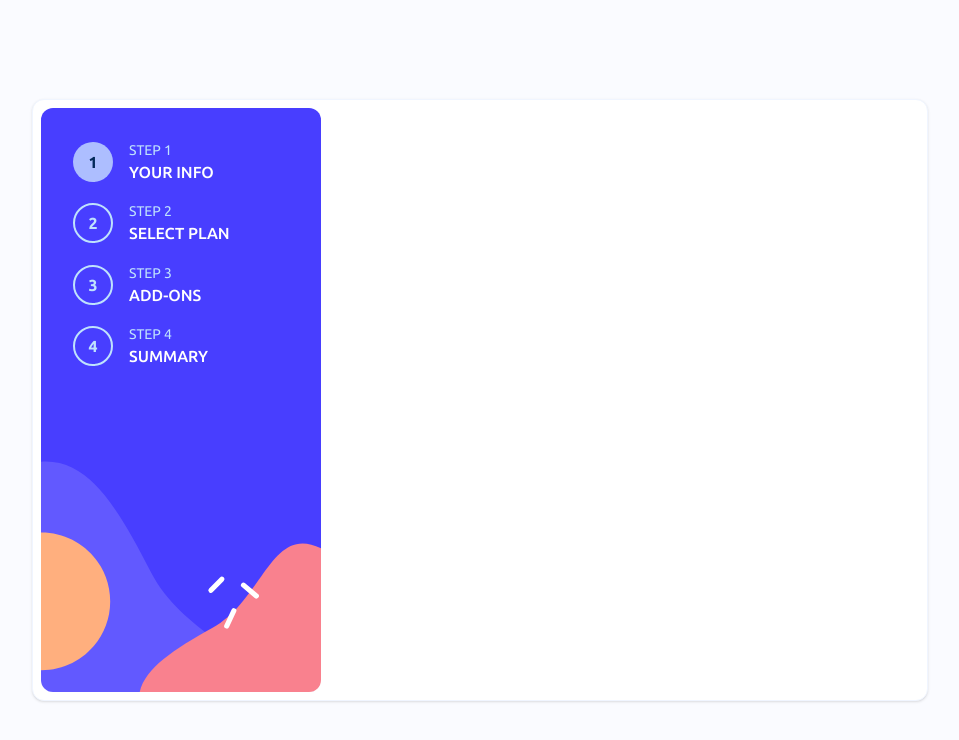
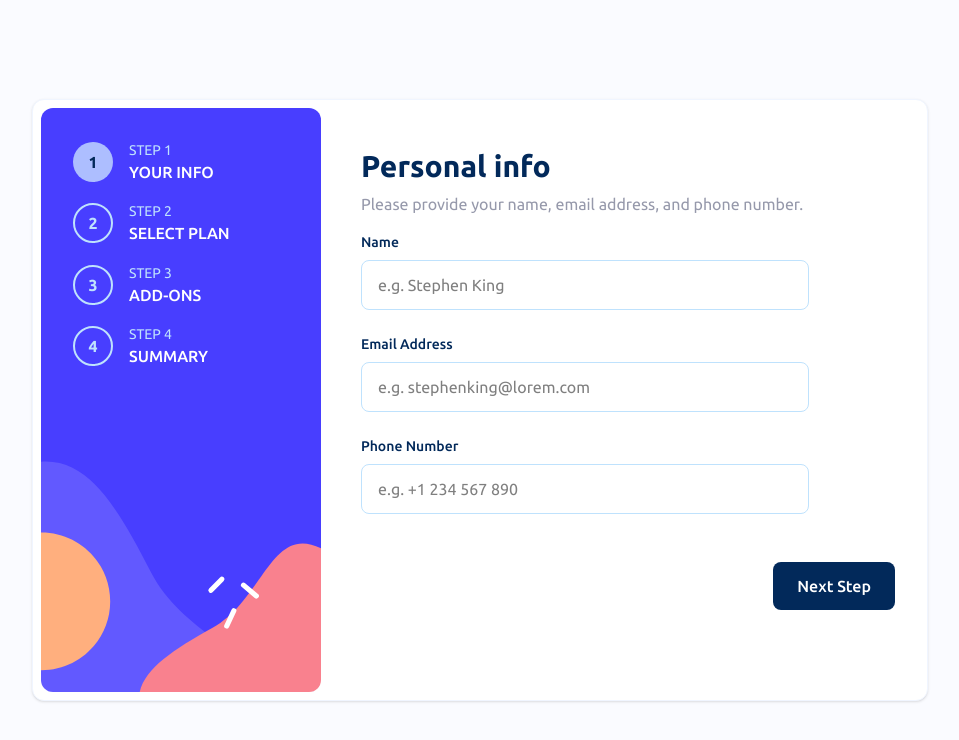
Before and after one commit to darshaandaghicha/multi-step-form, a Next.js app: page / in a window 1280 px wide. Shown: the top 740 px of the page, without its empty margins (160-1119 px from the left). Built offline with nearby package versions, Linux system fonts and the light colour scheme.

Commit message:
Personal Info Form Completed

```diff
--- a/package.json
+++ b/package.json
@@ -13,9 +13,11 @@
         "prepare": "husky"
     },
     "dependencies": {
+        "@hookform/resolvers": "^5.2.2",
         "next": "15.5.4",
         "react": "19.1.0",
         "react-dom": "19.1.0",
+        "react-hook-form": "^7.63.0",
         "zod": "^4.1.11"
     },
     "devDependencies": {
--- /dev/null
+++ b/src/components/form/FormArea.tsx
@@ -0,0 +1,255 @@
+'use client';
+
+import formSchema from '@/schema/formSchema';
+import { zodResolver } from '@hookform/resolvers/zod';
+import Image from 'next/image';
+import { Dispatch, SetStateAction } from 'react';
+import { useForm, UseFormReturn } from 'react-hook-form';
+import { z } from 'zod';
+
+const FormArea = ({ currentStep, setCurrentStep }: Props) => {
+    const formInfo = useForm<FormInfoType>({
+        resolver: zodResolver(formSchema),
+        mode: 'onBlur',
+    });
+    const { trigger, getValues } = formInfo;
+    const handleNext = async () => {
+        let isValid = false;
+        switch (currentStep) {
+            case 1:
+                isValid = await trigger([
+                    'personalInfo.name',
+                    'personalInfo.email',
+                    'personalInfo.phone',
+                ]);
+                break;
+            case 2:
+                isValid = await trigger(['plan.plan', 'plan.billingCycle']);
+                break;
+            case 3:
+                isValid = true;
+                break;
+            default:
+                isValid = true;
+        }
+        if (isValid) setCurrentStep(currentStep + 1);
+        console.log('V', getValues(), currentStep);
+    };
+    const handleBack = () => {
+        setCurrentStep(currentStep - 1);
+    };
+    const renderCurrentStep = () => {
+        switch (currentStep) {
+            case 1:
+                return <PersonalInfoForm formInfo={formInfo} />;
+            case 2:
+                return <SelectPlanForm />;
+            case 3:
+                return <AddOnsForm />;
+            case 4:
+                return <SummaryForm />;
+            case 5:
+                return <ThankYouForm />;
+            default:
+                return <NoForm />;
+        }
+    };
+
+    return (
+        <div className="flex flex-1 flex-col justify-between p-4">
+            <form className="flex flex-1 flex-col justify-between p-4">
+                {/* Form Content */}
+                <div className="flex-1">{renderCurrentStep()}</div>
+            </form>
+            {/* Navigation Buttons */}
+            {currentStep >= 1 && currentStep <= 4 && (
+                <div className="mt-8 flex justify-between">
+                    {currentStep > 1 && (
+                        <button
+                            className="text-grey-500 cursor-pointer hover:text-blue-950"
+                            onClick={handleBack}
+                        >
+                            Go Back
+                        </button>
+                    )}
+                    <button
+                        className="hover:bg-opacity-90 ml-auto cursor-pointer rounded-lg bg-blue-950 px-6 py-3 font-medium text-white"
+                        onClick={handleNext}
+                    >
+                        {currentStep === 4 ? 'Confirm' : 'Next Step'}
+                    </button>
+                </div>
+            )}
+        </div>
+    );
+};
+
+const PersonalInfoForm = ({
+    formInfo,
+}: {
+    formInfo: UseFormReturn<FormInfoType>;
+}) => {
+    const {
+        register,
+        formState: { errors },
+    } = formInfo;
+
+    return (
+        <div className="max-w-md">
+            <div className="mb-4">
+                <h1 className="mb-2 text-3xl font-bold text-blue-950">
+                    Personal info
+                </h1>
+                <p className="text-grey-500">
+                    Please provide your name, email address, and phone number.
+                </p>
+            </div>
+            <div className="space-y-6">
+                <div>
+                    <label
+                        htmlFor="name"
+                        className="mb-2 block text-sm font-medium text-blue-950"
+                    >
+                        Name
+                    </label>
+                    <input
+                        id="name"
+                        type="text"
+                        {...register('personalInfo.name')}
+                        placeholder="e.g. Stephen King"
+                        className={`w-full rounded-lg border px-4 py-3 focus:border-purple-600 focus:ring-1 focus:ring-purple-600 focus:outline-none ${
+                            errors.personalInfo?.name
+                                ? 'border-red-500'
+                                : 'border-blue-200'
+                        }`}
+                    />
+                    {errors.personalInfo?.name && (
+                        <p className="mt-1 text-sm text-red-500">
+                            {errors.personalInfo.name.message}
+                        </p>
+                    )}
+                </div>
+                <div>
+                    <label
+                        htmlFor="email"
+                        className="mb-2 block text-sm font-medium text-blue-950"
+                    >
+                        Email Address
+                    </label>
+                    <input
+                        id="email"
+                        type="email"
+                        {...register('personalInfo.email')}
+                        placeholder="e.g. stephenking@lorem.com"
+                        className={`w-full rounded-lg border px-4 py-3 focus:border-purple-600 focus:ring-1 focus:ring-purple-600 focus:outline-none ${
+                            errors.personalInfo?.email
+                                ? 'border-red-500'
+                                : 'border-blue-200'
+                        }`}
+                    />
+                    {errors.personalInfo?.email && (
+                        <p className="mt-1 text-sm text-red-500">
+                            {errors.personalInfo.email.message}
+                        </p>
+                    )}
+                </div>
+                <div>
+                    <label
+                        htmlFor="phone"
+                        className="mb-2 block text-sm font-medium text-blue-950"
+                    >
+                        Phone Number
+                    </label>
+                    <input
+                        id="phone"
+                        type="tel"
+                        {...register('personalInfo.phone')}
+                        placeholder="e.g. +1 234 567 890"
+                        className={`w-full rounded-lg border px-4 py-3 focus:border-purple-600 focus:ring-1 focus:ring-purple-600 focus:outline-none ${
+                            errors.personalInfo?.phone
+                                ? 'border-red-500'
+                                : 'border-blue-200'
+                        }`}
+                    />
+                    {errors.personalInfo?.phone && (
+                        <p className="mt-1 text-sm text-red-500">
+                            {errors.personalInfo.phone.message}
+                        </p>
+                    )}
+                </div>
+            </div>
+        </div>
+    );
+};
+
+const SelectPlanForm = () => {
+    return <></>;
+};
+
+const AddOnsForm = () => {
+    return <></>;
+};
+
+const SummaryForm = () => {
+    return <></>;
+};
+
+const ThankYouForm = () => {
+    return (
+        <div className="flex flex-col items-center justify-center space-y-6 text-center">
+            {/* Error Icon */}
+            <div className="h-16 w-16">
+                <Image
+                    src="/icons/icon-thank-you.svg"
+                    alt="Thank You"
+                    width={64}
+                    height={64}
+                    className="h-full w-full"
+                />
+            </div>
+            {/* Title */}
+            <h1 className="text-3xl font-bold text-blue-950">Thank You!</h1>
+
+            {/* Description */}
+            <p className="text-grey-500 max-w-md">
+                Thanks for confirming your subscription! We hope you have fun
+                using our platform. If you ever need support, please feel free
+                to email us at support@loremgaming.com.
+            </p>
+        </div>
+    );
+};
+
+const NoForm = () => {
+    return (
+        <div className="flex flex-col items-center justify-center space-y-6 text-center">
+            {/* Error Icon */}
+            <div className="h-16 w-16">
+                <Image
+                    src="/icons/icon-error.svg"
+                    alt="Error"
+                    width={64}
+                    height={64}
+                    className="h-full w-full"
+                />
+            </div>
+            {/* Title */}
+            <h1 className="text-3xl font-bold text-blue-950">Oops!</h1>
+
+            {/* Description */}
+            <p className="text-grey-500 max-w-md">
+                We are unable to display form at the moment. If the issue
+                persists kindly contact administration.
+            </p>
+        </div>
+    );
+};
+
+interface Props {
+    currentStep: number;
+    setCurrentStep: Dispatch<SetStateAction<number>>;
+}
+
+type FormInfoType = z.infer<typeof formSchema>;
+
+export default FormArea;
--- a/src/components/form/MultiStepForm.tsx
+++ b/src/components/form/MultiStepForm.tsx
@@ -1,6 +1,7 @@
 'use client';
 
 import { useState } from 'react';
+import FormArea from './FormArea';
 import Sidebar from './Sidebar';
 
 const MultiStepForm = () => {
@@ -11,7 +12,12 @@ const MultiStepForm = () => {
             {/* Sidebar */}
             <Sidebar currentStep={currentStep} />
             {/* Form Area */}
-            <div className="flex-1 p-8">{/* Form content will go here */}</div>
+            <div className="flex-1 p-2">
+                <FormArea
+                    currentStep={currentStep}
+                    setCurrentStep={setCurrentStep}
+                />
+            </div>
         </div>
     );
 };
--- /dev/null
+++ b/src/schema/formSchema.ts
@@ -0,0 +1,26 @@
+import { boolean, email, object, string, enum as zodEnum } from 'zod';
+
+export const personalInfoSchema = object({
+    name: string().min(1, 'Name is required'),
+    email: email('Invalid email address').min(1, 'Email is required'),
+    phone: string().min(1, 'Phone number is required'),
+});
+
+export const planSchema = object({
+    plan: zodEnum(['arcade', 'advanced', 'pro'], 'Plan is required'),
+    billingCycle: zodEnum(['monthly', 'yearly'], 'Billing cycle is required'),
+});
+
+export const addOnsSchema = object({
+    onlineService: boolean().optional(),
+    largerStorage: boolean().optional(),
+    customizableProfile: boolean().optional(),
+});
+
+const formSchema = object({
+    personalInfo: personalInfoSchema,
+    plan: planSchema,
+    addOns: addOnsSchema,
+});
+
+export default formSchema;
```
Also changed, not shown: public/icons/icon-error.svg (added), 1 other file (tests, documents, lock files or other folders).
